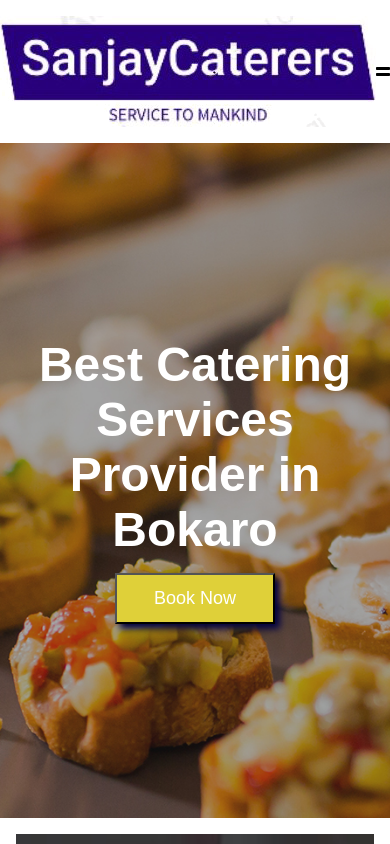
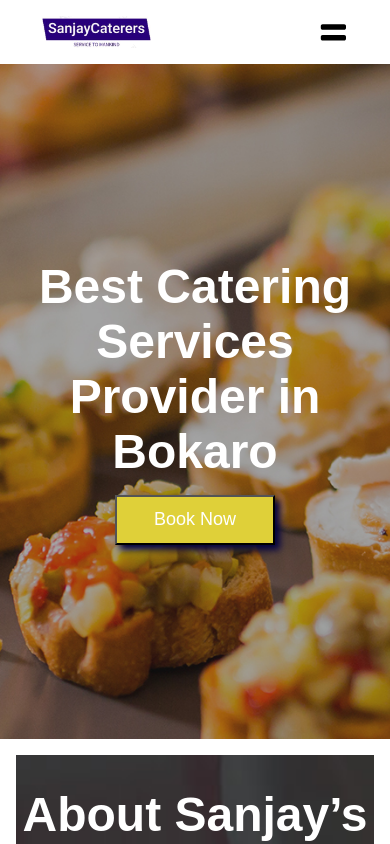
Before and after one commit to Dainwi/catering, a Next.js app: page / in a window 390 px wide. Shown: the top 844 px of the page. Built offline with nearby package versions, Linux system fonts and the light colour scheme.

Commit message:
logo size

```diff
--- a/src/styles/Nav.module.css
+++ b/src/styles/Nav.module.css
@@ -38,7 +38,7 @@
 
 @media screen and (max-width: 768px) {
     .logo {
-        font-size: 1.5rem;
+        width: 28vw;
     }
 
     .li {
```
